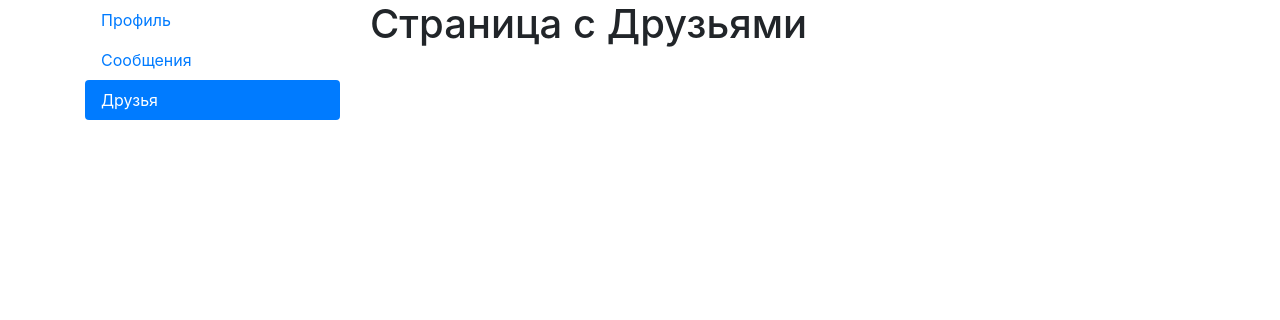
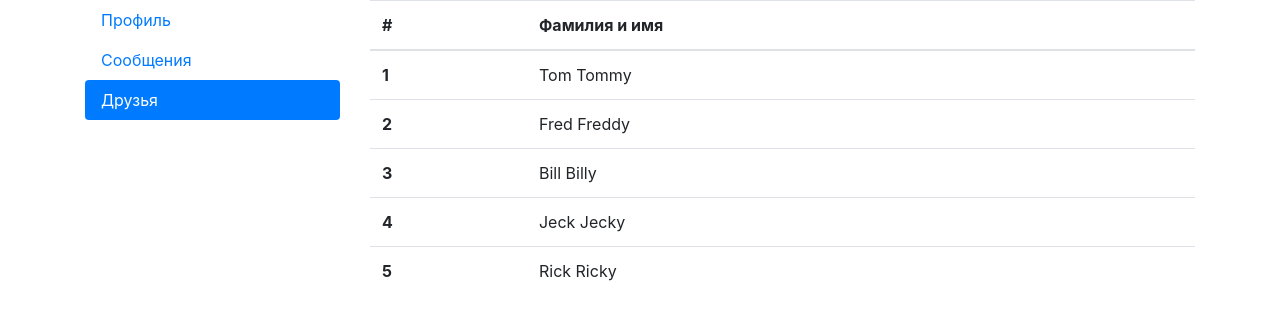
Before and after one commit to AKproAndrey709/react-app, a React (Create React App) app: page /friends in a window 1280 px wide. Shown: the top 320 px of the page. Built offline with nearby package versions, Linux system fonts and the light colour scheme.

Commit message:
work Friends

```diff
--- a/src/components/Friends.jsx
+++ b/src/components/Friends.jsx
@@ -1,3 +1,32 @@
-export const Friends = () => {
-	return <h1>Страница с Друзьями</h1>;
+
+const TableRow = (props) => {
+	return (
+		<tr>
+			<th scope="row">{props.index + 1}</th>
+			<td>{props.name} {props.lastname}</td>
+		</tr>
+	)
+}
+
+export const Friends = (props) => {
+
+	let users = props.function();
+	console.log(users);
+	let userCount = Object.keys(users).length;
+	let userRow = [];
+	for (let i = 0; i < userCount; i++) {
+		userRow.push(<TableRow index={i} name={users[i].name} lastname={users[i].lastname} key={i} />)
+	}
+	return (
+		<table className="table">
+			<thead>
+				<tr>
+					<th scope="col">#</th>
+					<th scope="col">Фамилия и имя</th>
+				</tr>
+			</thead>
+			<tbody>
+				{userRow}
+			</tbody>
+		</table>);
 };
```
